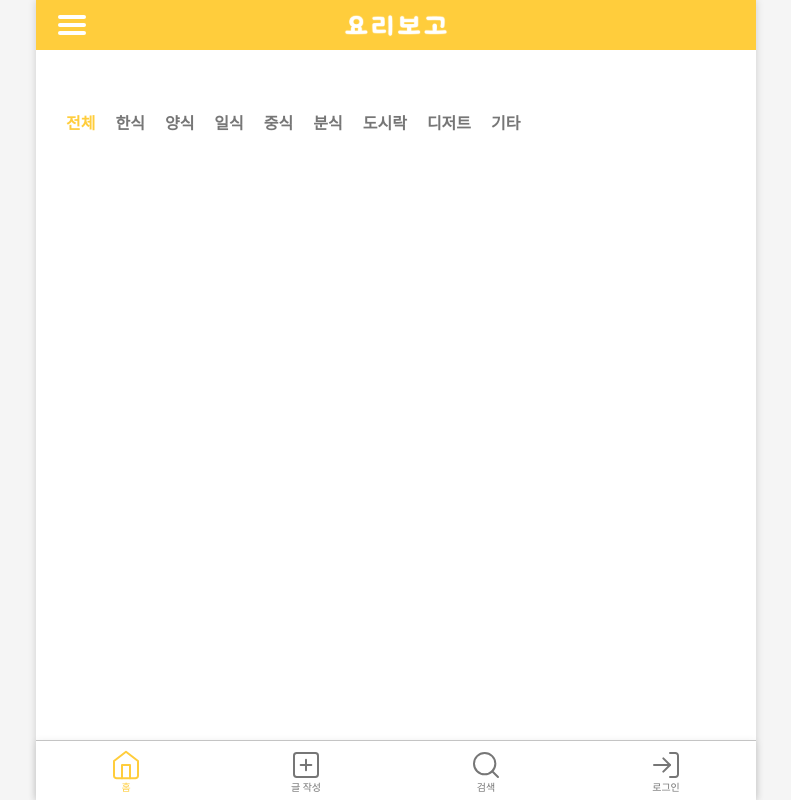
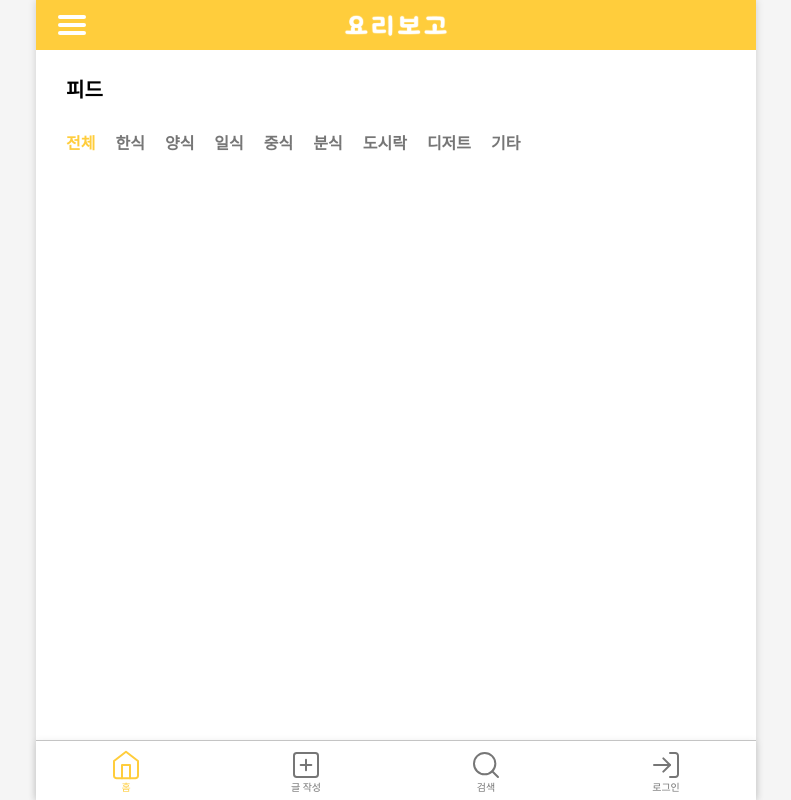
Before and after one commit to gichan-song/elice-portfolio, a React (Create React App) app: page / in a window 1280 px wide. Shown: the whole page, without its empty margins (244-1035 px from the left). Built offline with nearby package versions, Linux system fonts and the light colour scheme; no server answers.

Commit message:
style: 올바르지 않은  변수명 수정

```diff
--- a/src/components/common/layout/MainHeadingLayout/MainHeadingLayout.jsx
+++ b/src/components/common/layout/MainHeadingLayout/MainHeadingLayout.jsx
@@ -1,8 +1,8 @@
 import React from 'react';
 import { styled } from 'styled-components';
 
-const MainHeadingLayout = ({ MainheadingName }) => {
-  return <H2>{MainheadingName}</H2>;
+const MainHeadingLayout = ({ mainheadingName }) => {
+  return <H2>{mainheadingName}</H2>;
 };
 
 export default MainHeadingLayout;
--- a/src/pages/JoinPage/JoinPage.jsx
+++ b/src/pages/JoinPage/JoinPage.jsx
@@ -110,7 +110,7 @@ const JoinPage = () => {
 
   return (
     <>
-      <MainHeadingLayout MainheadingName='회원가입' />
+      <MainHeadingLayout mainheadingName='회원가입' />
       <Container>
         <ImageLabel htmlFor='profileImage'>
           <ProfileImage src={profileImage} alt='미리보기 이미지' />
--- a/src/pages/guidePage/GuidePage.jsx
+++ b/src/pages/guidePage/GuidePage.jsx
@@ -4,7 +4,8 @@ import MainHeadingLayout from './../../components/common/layout/MainHeadingLayou
 const GuidePage = () => {
   return (
     <>
-      <MainHeadingLayout MainheadingName='키친 가이드' />
+      <MainHeadingLayout mainheadingName='키친 가이드' />
+      준비 중입니다.
     </>
   );
 };
```
